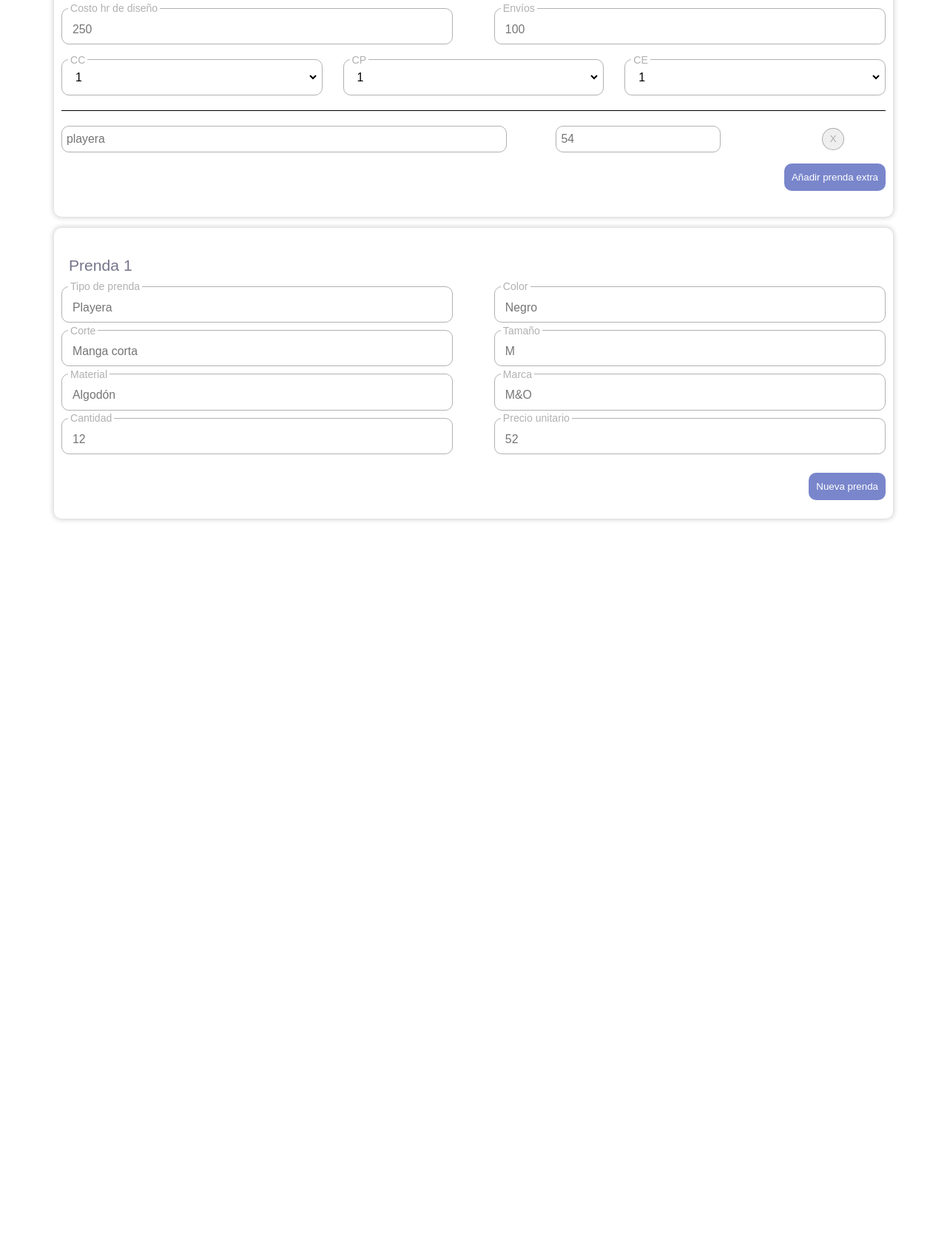
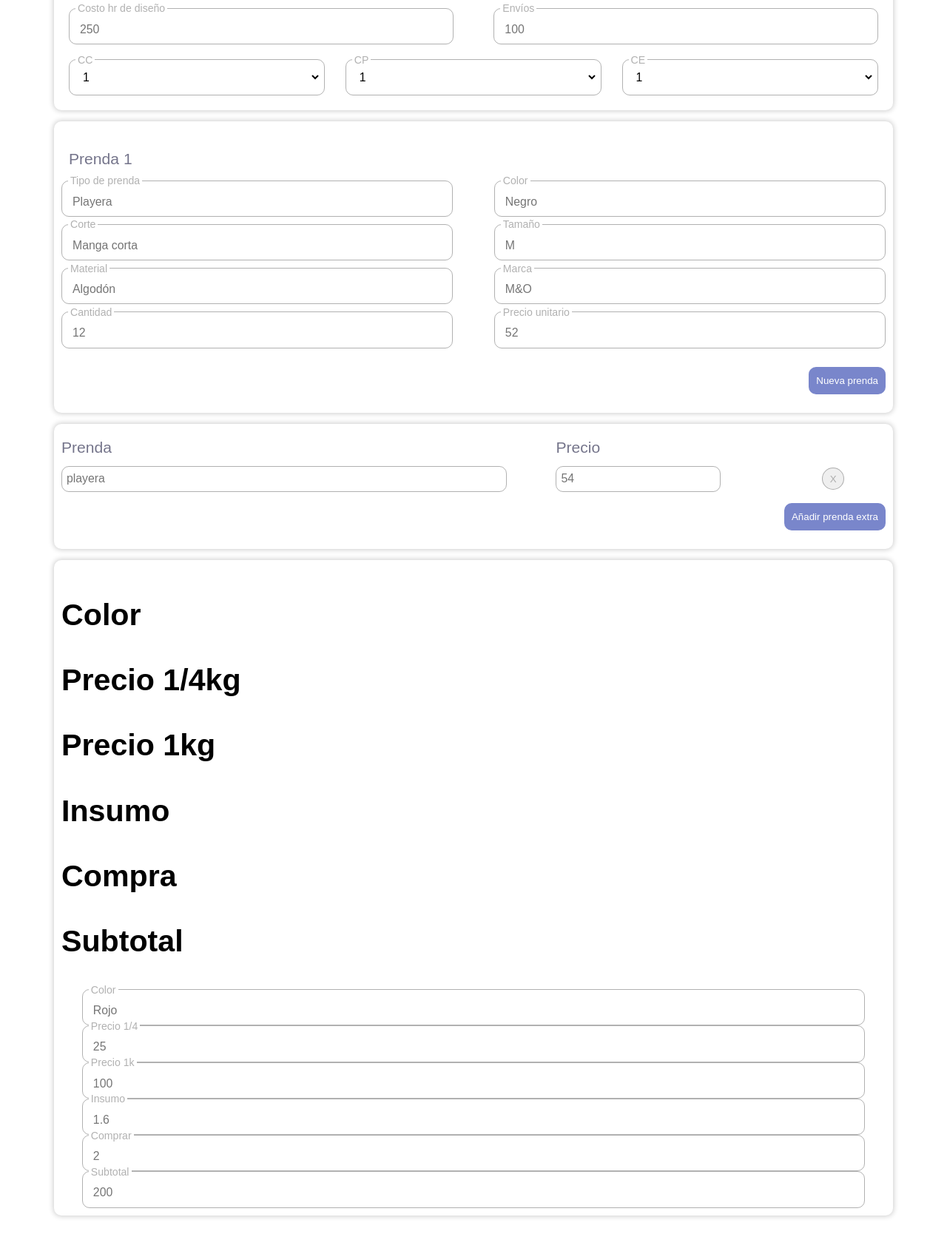
Before and after one commit to VGM137/easyQuoter, a React app in the folder app/: page / in a window 1280 px wide. Shown: the part 262-1930 px from the top of the page at 74% size. Before the commit the page ends 988 px from the top, so only its background shows below. Built offline with nearby package versions, Linux system fonts and the light colour scheme; a web font is replaced by a local one.

Commit message:
ink component and order production inputs added

```diff
--- a/app/src/actions/index.js
+++ b/app/src/actions/index.js
@@ -18,3 +18,11 @@ export const addClothes = (payload) => ({
   type: "ADD_CLOTHES",
   payload
  });
+export const changeInk = (payload) => ({
+  type: "CHANGE_INK",
+  payload
+ });
+export const updateInks = (payload) => ({
+  type: "UPDATE_INK",
+  payload
+ });
--- a/app/src/assets/styles/components/ExtraClothes.css
+++ b/app/src/assets/styles/components/ExtraClothes.css
@@ -1,3 +1,13 @@
+.extra-clothes__titles{
+  display: grid;
+  grid-template-columns: 60% 40%;
+}
+.extra-clothes__titles h3{
+  color: #75758b;
+  font-size: .6em;
+  font-weight: 300;
+  margin: 10px 0 3px;
+}
 .extra-clothes__wrapper{
   display: grid;
   grid-template-columns: 60% 20% 15%;
--- a/app/src/assets/styles/components/OrderSummary.css
+++ b/app/src/assets/styles/components/OrderSummary.css
@@ -1,11 +1,11 @@
 .order-summary__wrapper{
   display: flex;
   flex-direction: column;
+  padding: 20px!important;
 }
 .order-summary__input{
   display: grid;
   grid-template-columns: 50% 50%;
-  margin: 10px 0 0;
 }
 .order-summary__input div:nth-child(odd){
   margin: 20px auto 0 0;
@@ -26,10 +26,3 @@
   display: grid;
   grid-template-columns: 1fr 1fr 1fr;
 }
-.order-summary__extra-clothes{
-  display: grid;
-  grid-template-columns: 1fr;
-  margin: 20px 0 10px;
-  border-top: 1px solid black;
-  padding-top: 10px;
-}
--- a/app/src/components/Clothes.jsx
+++ b/app/src/components/Clothes.jsx
@@ -28,7 +28,7 @@ const Clothes = ({quantity, types, data, placeholders, fieldNames, labels}) => {
     <div id="" className="serigraphy-clothes__wrapper">
       <h3 className='serigraphy-clothes__title'>{`Prenda ${quantity+1}`}</h3>
       {inputTypes.map((type, index) => {
-        return <div className='clothes-wrapper'> <input
+        return <div key={`clothes-wrapper-${quantity}-${index}`} className='clothes-wrapper'> <input
           key={`clothes-${quantity}-${index}`}
           data-number={quantity}
           data-name={inputFields[index]}
@@ -38,7 +38,7 @@ const Clothes = ({quantity, types, data, placeholders, fieldNames, labels}) => {
           onInput={(e) => handleInput(e, inputFields[index], index)}
         >
         </input>
-        <label className='input-label'>{inputLabels[index]}</label>
+        <label key={`clothes-label-${quantity}-${index}`} className='input-label'>{inputLabels[index]}</label>
         </div>
       })}
     </div>
--- a/app/src/components/ExtraClothes.jsx
+++ b/app/src/components/ExtraClothes.jsx
@@ -24,9 +24,15 @@ const ExtraClothes = ({quantity, types, data, placeholders}) => {
 
   return (
     <>
+    {quantity === 0 &&
+      <div className='extra-clothes__titles'>
+        <h3 className='extra-clothes__name'>Prenda</h3>
+        <h3 className='extra-clothes__price'>Precio</h3>
+      </div>
+    }
     <div id="" className="extra-clothes__wrapper">
       {inputTypes.map((type, index) => {
-        return <div id="" className="extra-clothes__input-wrapper"><input
+        return <div key={`extra-clothes-wrapper-${quantity}-${index}`} id="" className="extra-clothes__input-wrapper"><input
           key={`extra-clothes-${quantity}-${index}`}
           data-number={quantity}
           type={type}
--- /dev/null
+++ b/app/src/components/Ink.jsx
@@ -0,0 +1,54 @@
+import React from 'react';
+import { useDispatch, useSelector } from 'react-redux';
+import { changeInk } from '../actions';
+import '../assets/styles/components/ExtraClothes.css';
+
+const Ink = ({quantity, types, data, placeholders, fieldNames, labels}) => {
+  const dispatch = useDispatch()
+
+  let inputTypes = types.split(',')
+  let inputData = data.split(',')
+  let inputPlaceholders = placeholders.split(',')
+  let inputFields = fieldNames.split(',')
+  let inputLabels = labels.split(',')
+
+  const handleInput = (e, fieldName, index) => {
+    let value = e.target.value
+
+    let data = [quantity, fieldName, value]
+    dispatch(changeInk(data))
+  }
+
+  return (
+    <>
+    {quantity === 0 &&
+      <div className='production-colors__titles'>
+        <h3 className='production-colors__color'>Color</h3>
+        <h3 className='production-colors__quarter'>Precio 1/4kg</h3>
+        <h3 className='production-colors__k'>Precio 1kg</h3>
+        <h3 className='production-colors__input'>Insumo</h3>
+        <h3 className='production-colors__buy'>Compra</h3>
+        <h3 className='production-colors__subtotal'>Subtotal</h3>
+      </div>
+    }
+    <div id="" className="production__inputs-wrapper">
+      {inputTypes.map((type, index) => {
+        return <div key={`production__inputs-wrapper-${quantity}-${index}`} id="" className="production__inputs-wrapper input-wrapper"><input
+          key={`production__inputs-${quantity}-${index}`}
+          data-number={quantity}
+          data-name={inputFields[index]}
+          type={type}
+          className={`${inputData[index]}-production__inputs`}
+          placeholder={inputPlaceholders[index]}
+          onInput={(e) => handleInput(e, inputFields[index], index)}
+        >
+        </input>
+        <label key={`input-label-${quantity}-${index}`} className='input-label'>{inputLabels[index]}</label>
+        </div>
+      })}
+    </div>
+    </>
+  )
+};
+
+export default Ink;
--- a/app/src/components/Input.jsx
+++ b/app/src/components/Input.jsx
@@ -1,23 +1,51 @@
 import React from 'react';
 import { useDispatch, useSelector } from 'react-redux';
-import { changeOrderSummary } from '../actions';
+import { changeOrderSummary, updateInks } from '../actions';
 import '../assets/styles/components/Input.css';
 
 const Input = ({type, data, placeholder, label}) => {
   let codeValue = useSelector(state => state.orderSummary[data])
+  let productionInputs = useSelector(state => state.serigraphyOrder.productionInputs)
   const dispatch = useDispatch()
+  let mutableInputs = productionInputs
+  console.log(mutableInputs)
 
-  const handleInput = (e, level) => {
+  const handleInput = async (e, level) => {
     console.log(e)
     console.log(level)
     let value = [level, e.target.value]
-    dispatch(changeOrderSummary(value))
+    if(level !== 'totalColors'){
+      dispatch(changeOrderSummary(value))
+    }
   }
   const handleChange = (e, level) => {
     console.log(e)
     console.log(level)
     let value = [level, e.target.value]
     dispatch(changeOrderSummary(value))
+  }
+
+  const handleBlur = (e, level) => {
+    let value = [level, e.target.value]
+    dispatch(changeOrderSummary(value))
+
+    let inputsLength = productionInputs.length
+    let newField = {ink: '',quarterKgPrice: '',oneKgPrice: '',input: '',quantityToBuy: '',totalPrice: ''}
+
+    if(inputsLength > e.target.value){
+      let difference = inputsLength - e.target.value
+      let pos1 = inputsLength-difference
+      mutableInputs.splice(pos1, difference)
+      console.log(mutableInputs)
+      dispatch(updateInks(mutableInputs))
+    }else{
+      let difference = e.target.value - inputsLength
+      for(let i = 0; i < difference; i++){
+        mutableInputs.push(newField)
+      }
+      console.log(mutableInputs)
+      dispatch(updateInks(mutableInputs))
+    }
   }
 
   return (
@@ -35,7 +63,7 @@ const Input = ({type, data, placeholder, label}) => {
         </>
         :
         <>
-          <input type={type} className={`${data}Input`} onInput={(e) => handleInput(e, data)} placeholder={placeholder} ></input>
+          <input type={type} className={`${data}Input`} onBlur={(e) => handleBlur(e, data)} onInput={(e) => handleInput(e, data)} placeholder={placeholder} ></input>
           <label className='input-label'>{label}</label>
         </>
       }
--- /dev/null
+++ b/app/src/components/OrderExtraClothes.jsx
@@ -0,0 +1,26 @@
+import React from 'react';
+import { useSelector } from 'react-redux';
+import Input from './Input';
+import ExtraClothes from './ExtraClothes';
+import AddButton from './AddButton';
+import '../assets/styles/components/OrderSummary.css';
+
+const OrderExtraClothes = () => {
+  let extraClothes = useSelector(state => state.orderSummary.extraClothes)
+
+  return (
+    <section id="OrderExtraClothes" className="order-extra__clothes-wrapper container-wrapper">
+      <div className='order-summary__extra-clothes'>
+        {
+          extraClothes.map((clothes, index) => {
+            return <ExtraClothes key={`clothes-group-${index}`} quantity={index} types={'text,number'} data={`extra-clothes__name,extra-clothes__value`} placeholders={'playera,54'} />
+          })
+        }
+        <AddButton component={'extraClothes'} text={'Añadir prenda extra'} />
+      </div>
+    </section>
+
+  )
+};
+
+export default OrderExtraClothes;
--- /dev/null
+++ b/app/src/components/OrderProductionInputs.jsx
@@ -0,0 +1,36 @@
+import React, { useEffect, useState } from 'react';
+import { useDispatch, useSelector } from 'react-redux';
+import { updateInks } from '../actions';
+import Ink from './Ink';
+import '../assets/styles/components/SerigraphyOrder.css';
+
+const OrderProductionInputs = () => {
+
+  const [inputsArray,setInputsArray]=useState([])
+
+  let colors = useSelector(state => state.orderSummary.totalColors)
+  let productionInputs = useSelector(state => state.serigraphyOrder.productionInputs)
+
+  useEffect(() => {
+    console.log('effect')
+    let renderArray = productionInputs.map((input, index) => {
+      return <Ink
+              key={`ink-input-${index}`}
+              quantity={index}
+              types={'text,number,number,number,number,number'}
+              data={`ink-color,quarter-input,k-input,input-quantity,input-tobuy,subtotal`}
+              placeholders={'Rojo,25,100,1.6,2,200'}
+              labels={'Color,Precio 1/4,Precio 1k,Insumo,Comprar,Subtotal'}
+              fieldNames='ink,quarterKgPrice,oneKgPrice,input,quantityToBuy,totalPrice' />
+    });
+    setInputsArray(renderArray)
+  }, [colors])
+
+  return (
+    <section id="OrderProductionInputs" className="production-inputs__wrapper container-wrapper">
+      {inputsArray}
+    </section>
+  )
+};
+
+export default OrderProductionInputs;
--- a/app/src/components/OrderSummary.jsx
+++ b/app/src/components/OrderSummary.jsx
@@ -10,7 +10,7 @@ const OrderSummary = () => {
 
   return (
     <section id="OrderSummary" className="order-summary__wrapper container-wrapper">
-      <div class='order-summary__input'>
+      <div className='order-summary__input'>
         <Input type={'text'} data={'admin'} placeholder={'Juanito'} label={'Socio'} />
         <Input type={'text'} data={'projectName'} placeholder={'Sudaderas de basquetbol'} label={'Proyecto'} />
         <Input type={'text'} data={'clientName'} placeholder={'Nombre ó Empresa'} label={'Cliente'} />
@@ -25,14 +25,6 @@ const OrderSummary = () => {
         <Input type={'select'} data={'clothingCode'} placeholder={''} label={'CP'} />
         <Input type={'select'} data={'dueDateCode'} placeholder={''} label={'CE'} />
       </div>
-      <div className='order-summary__extra-clothes'>
-        {
-          extraClothes.map((clothes, index) => {
-            return <ExtraClothes key={`clothes-group-${index}`} quantity={index} types={'text,number'} data={`extra-clothes__name,extra-clothes__value`} placeholders={'playera,54'} />
-          })
-        }
-        <AddButton component={'extraClothes'} text={'Añadir prenda extra'} />
-      </div>
     </section>
 
   )
--- a/app/src/containers/Home.jsx
+++ b/app/src/containers/Home.jsx
@@ -2,6 +2,8 @@ import React from 'react';
 import { connect } from 'react-redux'
 import OrderSummary from '../components/OrderSummary';
 import SerigraphyOrder from '../components/SerigraphyOrder';
+import OrderExtraClothes from '../components/OrderExtraClothes';
+import OrderProductionInputs from '../components/OrderProductionInputs';
 import '../assets/styles/App.css'
 
 const Home = () => {
@@ -12,6 +14,8 @@ const Home = () => {
     <main id='principal' className='principal'>
       <OrderSummary />
       <SerigraphyOrder />
+      <OrderExtraClothes />
+      <OrderProductionInputs />
     </main>
     </>
   )
--- a/app/src/index.js
+++ b/app/src/index.js
@@ -13,7 +13,7 @@ const initialState = {
     clientName: '',
     description: '',
     totalClothes: '',
-    totalColors: '',
+    totalColors: 1,
     digitalWork: '',
     logistics: '',
     extraClothes: [
@@ -51,8 +51,9 @@ const initialState = {
       ink: '',
       quarterKgPrice: '',
       oneKgPrice: '',
+      input: '',
       quantityToBuy: '',
-      quantityToBuy: '',
+      totalPrice: '',
     }],
     prePosProdInputs: {
       frameWear: 5,
--- a/app/src/reducers/index.js
+++ b/app/src/reducers/index.js
@@ -54,6 +54,19 @@ const reducer = (state, action) => {
           serigraphyOrder: {...state.serigraphyOrder, clothes: [...state.serigraphyOrder.clothes, action.payload]}
         }
 
+    case 'CHANGE_INK':
+      return {
+          ...state,
+          serigraphyOrder: {...state.serigraphyOrder, productionInputs: state.serigraphyOrder.productionInputs.map((input, i) => i === action.payload[0] ? {...input, [action.payload[1]]: action.payload[2]}: input)}
+        }
+
+    case 'UPDATE_INK':
+      console.log(action.payload)
+      return {
+          ...state,
+          serigraphyOrder: {...state.serigraphyOrder, productionInputs: action.payload}
+        }
+
     default :
     return state;
   }
```
Also changed, not shown: 1 other file.
